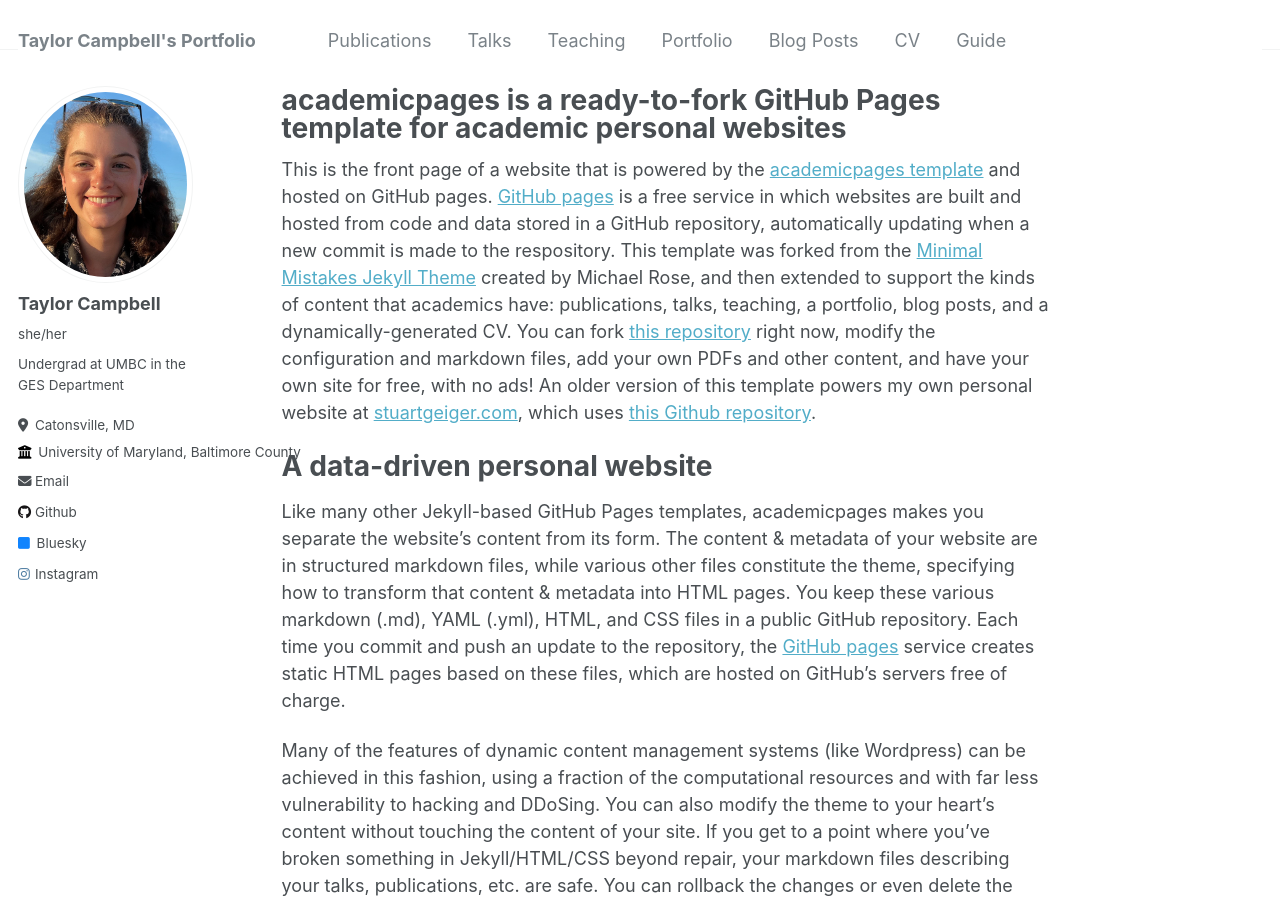
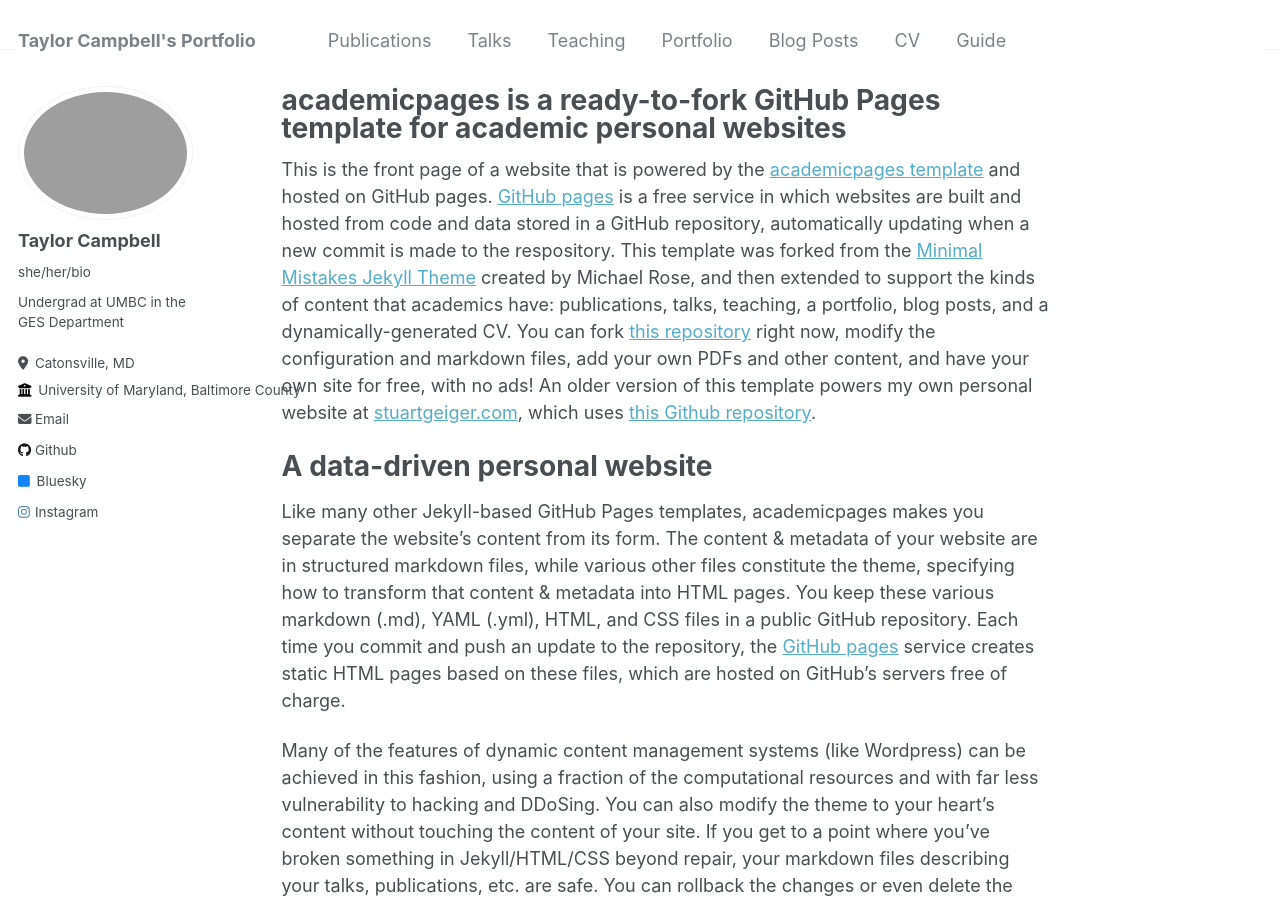
Before and after one commit to taylorc4/taylorc4.github.io, a Jekyll site: the page built from _pages/about.md, in a window 1280 px wide and 900 px high. Built offline with Jekyll 4.4.1, drawn with Linux system fonts in a browser that asks for light colours.

Commit message:
Update _config.yml

```diff
--- a/_config.yml
+++ b/_config.yml
@@ -21,9 +21,9 @@
 #               Additional customization can be done by editing /_includes/author-profile.html
 author:
   # Biographic information
-  avatar           : "profile.png"
+  avatar           : "bio-photo.png"
   name             : "Taylor Campbell"
-  pronouns         : "she/her"
+  pronouns         : "she/her/bio"
   bio              : "Undergrad at UMBC in the GES Department"
   location         : "Catonsville, MD"
   employer         : "University of Maryland, Baltimore County"
```
